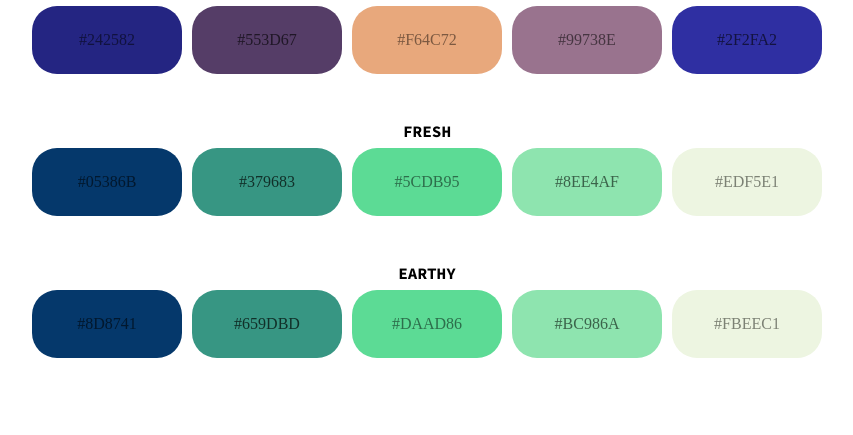
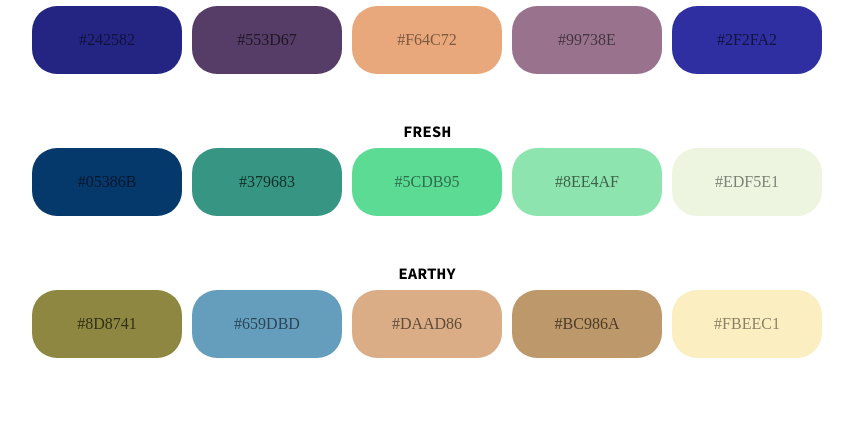
Before and after one commit to JakeWyMoore/sandbox, a Django app: page /simple-css/color-schemes in a window 1280 px wide. Shown: the part 478-913 px from the top of the page, without its empty margins (213-1066 px from the left). Run offline with Django 3.2, Linux system fonts and the light colour scheme.

Commit message:
color scheme styles

```diff
--- a/apps/simple_css/static/simple_css/css/color_schemes.css
+++ b/apps/simple_css/static/simple_css/css/color_schemes.css
@@ -3,7 +3,7 @@
     padding: 0;
 }
 .scheme {
-    padding: 20px;
+    padding: 20px 0px;
 }
 .color-combos {
     padding: 50px;
@@ -86,23 +86,23 @@
 }
 
 /* SCHEME THREE */
-.scheme-3-color-1 {
-    background-color: #05386B;
-    color: #02182e;
+.scheme-4-color-1 {
+    background-color: #8D8741;
+    color: #312f16;
 }
-.scheme-3-color-2 {
-    background-color: #379683;
-    color: #113029;
+.scheme-4-color-2 {
+    background-color: #659DBD;
+    color: #2c4655;
 }
-.scheme-3-color-3 {
-    background-color: #5CDB95;
-    color: #2d6e4b;
+.scheme-4-color-3 {
+    background-color: #DAAD86;
+    color: #5f4b39;
 }
-.scheme-3-color-4 {
-    background-color: #8EE4AF;
-    color: #3b634a;
+.scheme-4-color-4 {
+    background-color: #BC986A;
+    color: #4b3c28;
 }
-.scheme-3-color-5 {
-    background-color: #EDF5E1;
-    color: #7c8174;
+.scheme-4-color-5 {
+    background-color: #FBEEC1;
+    color: #888065;
 }
--- a/apps/simple_css/templates/color_schemes.html
+++ b/apps/simple_css/templates/color_schemes.html
@@ -91,15 +91,15 @@
                     </tr>
                 </table>
             </div>
-            <div class="scheme-3 scheme">
+            <div class="scheme-4 scheme">
                 <table>
                     <h4>Earthy</h4>
                     <tr>
-                        <td class="scheme-3-color-1">#8D8741</td>
-                        <td class="scheme-3-color-2">#659DBD</td>
-                        <td class="scheme-3-color-3">#DAAD86</td>
-                        <td class="scheme-3-color-4">#BC986A</td>
-                        <td class="scheme-3-color-5">#FBEEC1</td>
+                        <td class="scheme-4-color-1">#8D8741</td>
+                        <td class="scheme-4-color-2">#659DBD</td>
+                        <td class="scheme-4-color-3">#DAAD86</td>
+                        <td class="scheme-4-color-4">#BC986A</td>
+                        <td class="scheme-4-color-5">#FBEEC1</td>
                     </tr>
                 </table>
             </div>
```
